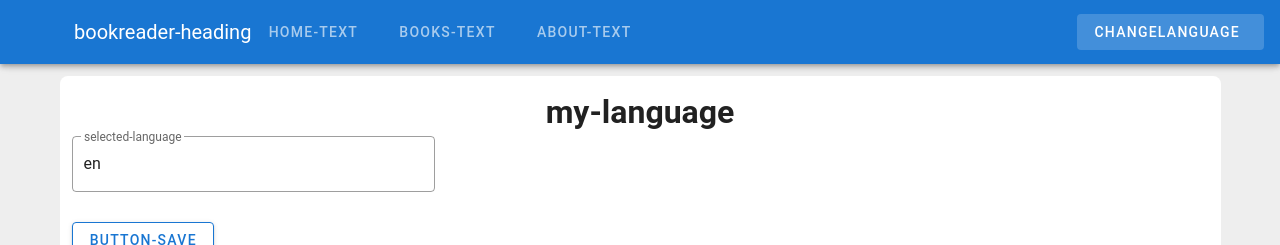
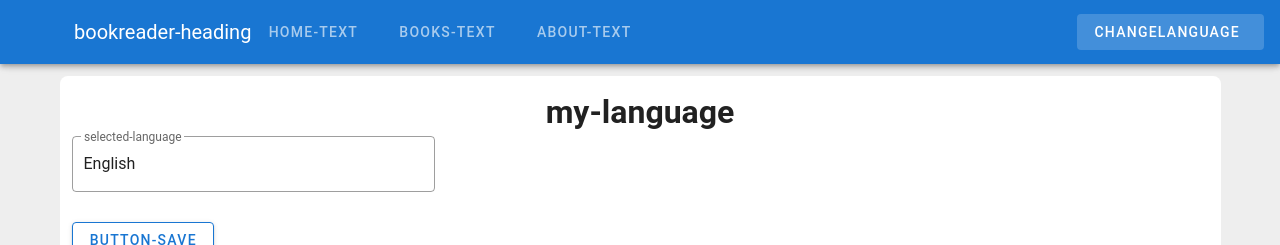
Before and after one commit to wikimedia/labs-tools-bookreader, a Vue app in the folder frontend/: page /changelang in a window 1280 px wide. Shown: the top 245 px of the page. Built offline with nearby package versions, Linux system fonts and the light colour scheme; some icons are missing; what vue-simple-alert would draw is missing.

Commit message:
Show Languages name instead of Language code
Bug: T365914
Change-Id: I9116ca6118afbc93b25466e1f81b5568bdf31060

```diff
--- a/frontend/src/views/ChangeLanguageView.vue
+++ b/frontend/src/views/ChangeLanguageView.vue
@@ -4,10 +4,14 @@
       <v-sheet min-height="80vh" rounded="lg" style="padding: 12px">
         <h1 class="text-center">{{ $t('my-language') }}</h1>
         <v-row>
-          <v-col vcols="12" md="4">
+          <v-col cols="12" md="4">
             <v-select
-              :items="langs" :label="$t('selected-language')"
-              outlined v-model="$i18n.locale"
+              :items="langs"
+              :label="$t('selected-language')"
+              outlined
+              v-model="$i18n.locale"
+              item-text="name"
+              item-value="code"
             ></v-select>
             <v-btn elevation="2" color="primary" outlined @click="savePreference">
               {{ $t('button-save') }}
@@ -24,16 +28,23 @@ import { availableLanguage } from '@/i18n';
 
 export default {
   name: 'ChangeLanguageView',
-  data: function(){
+  data() {
     return {
-      "langs": availableLanguage
-    }
+      langs: this.getLanguagesWithNames(availableLanguage)
+    };
   },
   methods: {
-    savePreference: function(){
-      localStorage.setItem('ws-bookread-lang', this.$i18n.locale)
-      this.$alert( this.$t('preference-saved'), this.$t('success-text'), "success")
+    getLanguagesWithNames(codes) {
+      const displayNames = new Intl.DisplayNames(['en'], { type: 'language' });
+      return codes.map(code => ({
+        code,
+        name: displayNames.of(code)
+      }));
+    },
+    savePreference() {
+      localStorage.setItem('ws-bookread-lang', this.$i18n.locale);
+      this.$alert(this.$t('preference-saved'), this.$t('success-text'), 'success');
     }
   }
-}
+};
 </script>
```
